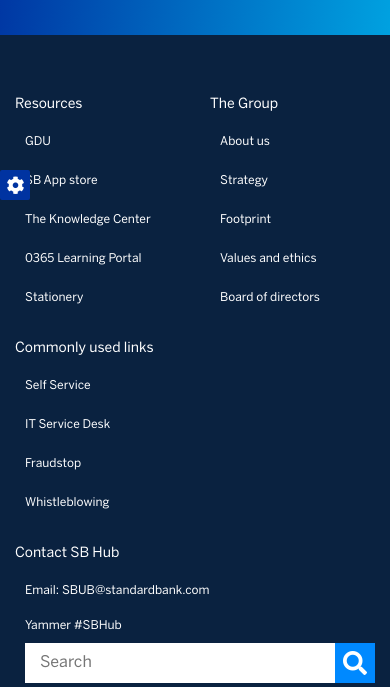
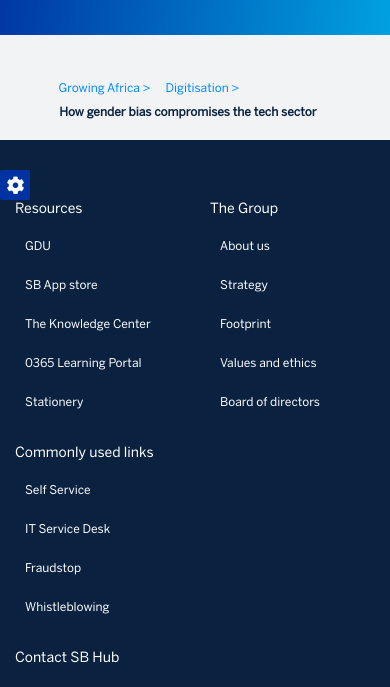
Before and after one commit to SheikhRashed/SB-Internet, a plain HTML site: page article.html in a window 390 px wide. Shown: the part 155-842 px from the top of the page. Drawn offline with Linux system fonts and the light colour scheme.

Commit message:
breedcrumb component completed

```diff
--- a/article.html
+++ b/article.html
@@ -115,17 +115,26 @@
      </li>
   </ul>
 
-<section id="banner">
+  <section class="breedCrumb">
+    <div class="container">
+      <div class="breedCrumb__content">
+        <ul class="breedCrumb__flow">
+          <li><a href="#">Growing Africa <span class="space">&nbsp;&nbsp; &nbsp;&nbsp;</span>></a></li>
+          <li><a href="#">Digitisation <span class="space">&nbsp;&nbsp; &nbsp;&nbsp;</span> ></a></li>
+          <li><a href="#" class="active">How gender bias compromises the tech sector</a></li>
+        </ul>
+      </div>
+    </div>
+  </section>
+
+
+<section class="banner">
 <div class="container">
   <div class="row">
 
   </div>
 </div>
 </section>
-
-
-
-
 
 
 </main>
@@ -200,9 +209,6 @@
   </footer>
   <!-- footer section end -->
 
-  <section class="py-4 bg-danger">
-    <h1 class="text-white">This is change</h1>
-  </section>
 
   <!-- All js Goes here -->
   <script src="assets/js/jquery-3.5.1.slim.min.js"></script>
--- a/assets/scss/main.scss
+++ b/assets/scss/main.scss
@@ -10,10 +10,12 @@
 
 // section
 @import './section/header';
+@import './section/breedcrumb';
 @import './section/notes';
 @import './section/View';
 @import './section/tabs';
 @import './section/feed';
+
 // @import './section/about';
 // @import './section/testimonial';
 @import './section/footer';
--- /dev/null
+++ b/assets/scss/section/_breedcrumb.scss
@@ -0,0 +1,80 @@
+.breedCrumb {
+    background: #f2f3f4;
+    .container {
+        max-width: 1340px;
+    }
+    &__flow {
+        height: 105px;
+        display: flex;
+        align-items: center;
+        li {
+            margin-right: 15px;
+            a {
+                color: #0089ff;
+                font-size: 15px;
+                line-height: 24px;
+                &.active {
+                    color: #0a2240;
+                }
+            }
+        }
+    }
+}
+
+@media (max-width: 575px) {
+    .breedCrumb {
+        &__flow {
+            li {
+                margin-right: 10px;
+                a {
+                    font-size: 14px;
+                    .space {
+                        display: none;
+                    }
+                }
+            }
+        }
+    }
+}
+
+@media (max-width: 574px) {
+    .breedCrumb {
+        &__flow {
+            li {
+                margin-right: 15px;
+                a {
+                    font-size: 12px;
+                    line-height: 0px;
+                    white-space: nowrap;
+                    &.active {
+                        display: block;
+                        margin-top: 50px;
+                        margin-left: -60px;
+                        font-weight: bold;
+                    }
+                }
+            }
+        }
+    }
+}
+@media (min-width: 320px) and (max-width: 574px) {
+    .breedCrumb {
+        &__flow {
+            justify-content: center;
+            li {
+                margin-right: 15px;
+                a {
+                    font-size: 12px;
+                    line-height: 0px;
+                    white-space: nowrap;
+                    &.active {
+                        display: block;
+                        margin-top: 50px;
+                        margin-left: -195px;
+                        font-weight: bold;
+                    }
+                }
+            }
+        }
+    }
+}
```
Also changed, not shown: assets/css/main.css.
